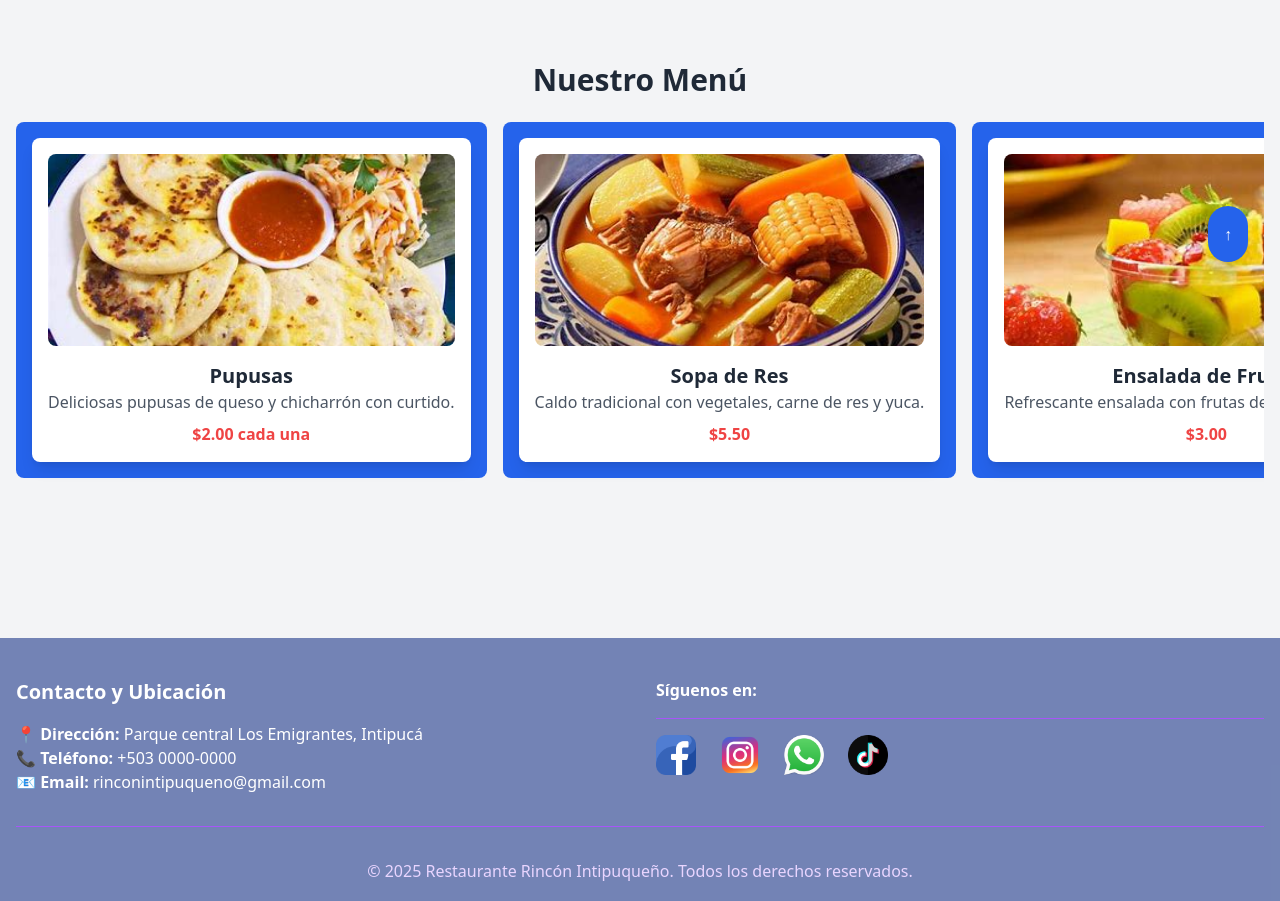
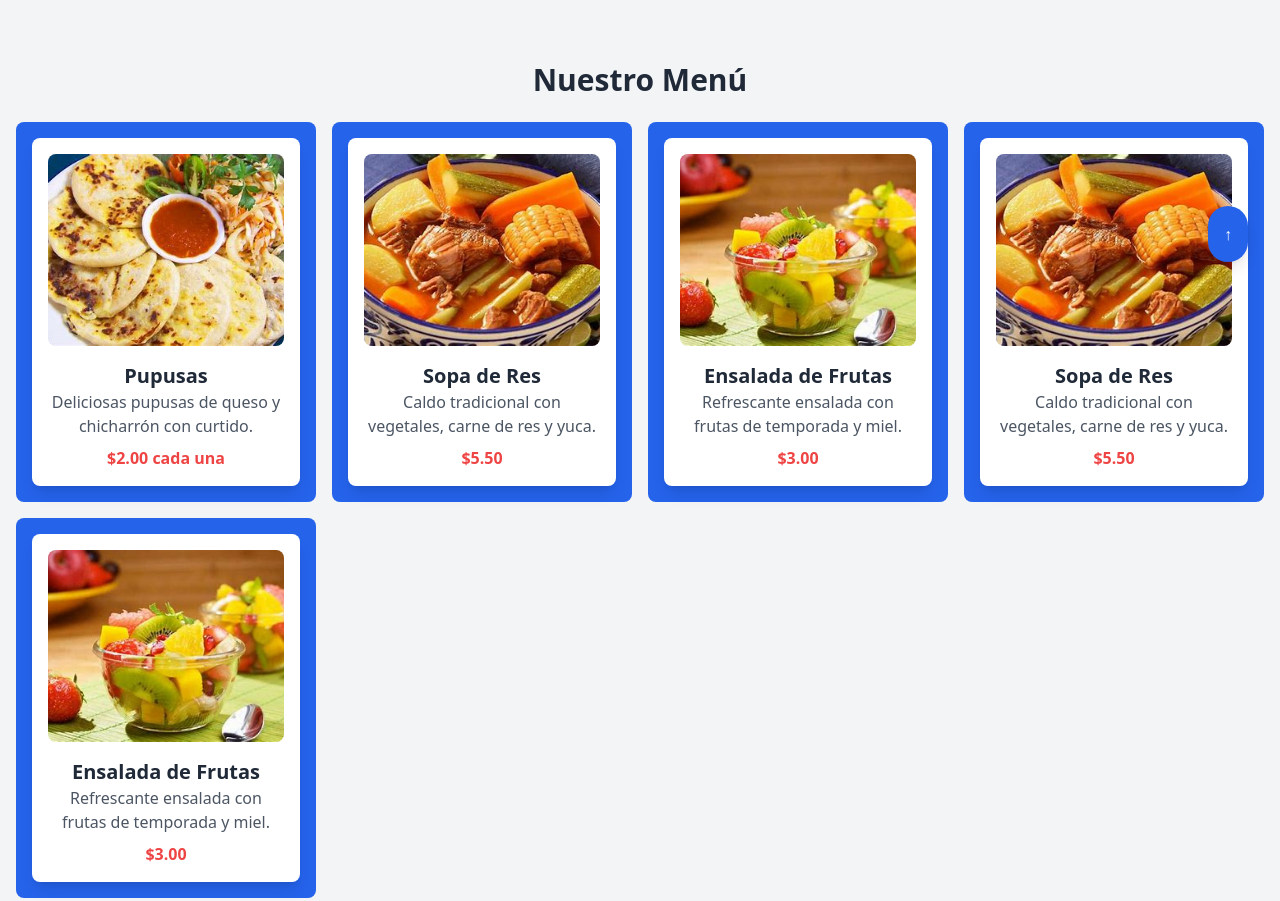
Before and after one commit to Sarahi2006/conponentes_web, a plain HTML site: page src/index.html in a window 1280 px wide. Shown: the part 506-1407 px from the top of the page. Drawn offline with nearby package versions, Linux system fonts and the light colour scheme.

Commit message:
fix(index.html): fix buttoms in index.html

```diff
--- a/src/index.html
+++ b/src/index.html
@@ -43,56 +43,55 @@
 <section class="container mx-auto px-4 py-16">
     <h2 class="text-3xl font-bold text-center mb-6">Nuestro Menú</h2>
 
-    <div class="grid grid-cols-1 md:grid-cols-1 gap-12">
+    <div class="">
         <!-- Grid de productos -->
-        <div>
-            <div class="grid grid-flow-col auto-cols-auto gap-4 overflow-x-auto pb-4">
-                <div class="bg-blue-600 p-4 rounded-lg whitespace-nowrap">
+            <div class="grid auto-cols-1 gap-4 xl:grid-cols-4 md:grid-cols-3 sm:grid-cols-2">
+                <div class="bg-blue-600 p-4 rounded-lg">
                     <!-- Platillo 1 -->
-                    <div class="bg-white p-4 rounded-lg shadow-lg text-center">
+                    <div class="bg-white p-4 rounded-lg shadow-lg text-center h-full">
                         <img src="img/img4.jpeg" alt="Pupusas de queso y chicharrón servidas con curtido y salsa de tomate" class="rounded-lg mb-4 w-full h-48 object-cover">
                         <h3 class="text-xl font-bold">Pupusas</h3>
                         <p class="text-gray-600">Deliciosas pupusas de queso y chicharrón con curtido.</p>
                         <p class="text-red-500 font-bold mt-2">$2.00 cada una</p>
                     </div>
                 </div>
-                <div class="bg-blue-600 p-4 rounded-lg whitespace-nowrap">
+                <div class="bg-blue-600 p-4 rounded-lg ">
                     <!-- Platillo 2 -->
-                    <div class="bg-white p-4 rounded-lg shadow-lg text-center">
+                    <div class="bg-white p-4 rounded-lg shadow-lg text-center h-full">
                         <img src="img/img2.jpeg" alt="Sopa de res con vegetales y yuca en un tazón caliente" class="rounded-lg mb-4 w-full h-48 object-cover">
                         <h3 class="text-xl font-bold">Sopa de Res</h3>
                         <p class="text-gray-600">Caldo tradicional con vegetales, carne de res y yuca.</p>
                         <p class="text-red-500 font-bold mt-2">$5.50</p>
                     </div>
                 </div>
-                <div class="bg-blue-600 p-4 rounded-lg whitespace-nowrap">
+                <div class="bg-blue-600 p-4 rounded-lg">
                     <!-- Platillo 3 -->
-                    <div class="bg-white p-4 rounded-lg shadow-lg text-center">
+                    <div class="bg-white p-4 rounded-lg shadow-lg text-center h-full">
                         <img src="img/img3.jpeg" alt="Ensalada de frutas de temporada con miel y yogurt" class="rounded-lg mb-4 w-full h-48 object-cover">
                         <h3 class="text-xl font-bold">Ensalada de Frutas</h3>
                         <p class="text-gray-600">Refrescante ensalada con frutas de temporada y miel.</p>
                         <p class="text-red-500 font-bold mt-2">$3.00</p>
                     </div>
                 </div>
-                <div class="bg-blue-600 p-4 rounded-lg whitespace-nowrap">
+                <div class="bg-blue-600 p-4 rounded-lg">
                     <!-- Platillo 4 -->
-                    <div class="bg-white p-4 rounded-lg shadow-lg text-center">
+                    <div class="bg-white p-4 rounded-lg shadow-lg text-center h-full">
                         <img src="img/img2.jpeg" alt="Sopa de res con vegetales y yuca en un tazón caliente" class="rounded-lg mb-4 w-full h-48 object-cover">
                         <h3 class="text-xl font-bold">Sopa de Res</h3>
                         <p class="text-gray-600">Caldo tradicional con vegetales, carne de res y yuca.</p>
                         <p class="text-red-500 font-bold mt-2">$5.50</p>
                     </div>
                 </div>
-                <div class="bg-blue-600 p-4 rounded-lg whitespace-nowrap">
+                <div class="bg-blue-600 p-4 rounded-lg">
                     <!-- Platillo 5 -->
-                    <div class="bg-white p-4 rounded-lg shadow-lg text-center">
+                    <div class="bg-white p-4 rounded-lg shadow-lg text-center h-full">
                         <img src="img/img3.jpeg" alt="Ensalada de frutas de temporada con miel y yogurt" class="rounded-lg mb-4 w-full h-48 object-cover">
                         <h3 class="text-xl font-bold">Ensalada de Frutas</h3>
                         <p class="text-gray-600">Refrescante ensalada con frutas de temporada y miel.</p>
                         <p class="text-red-500 font-bold mt-2">$3.00</p>
                     </div>
-                </div>            </div>
-        </div>
+                </div>
+            </div>
     </div>
 </section>
 
```
Also changed, not shown: src/eventos.html (+12 -11 lines), src/ofertas.html (+12 -12 lines).
